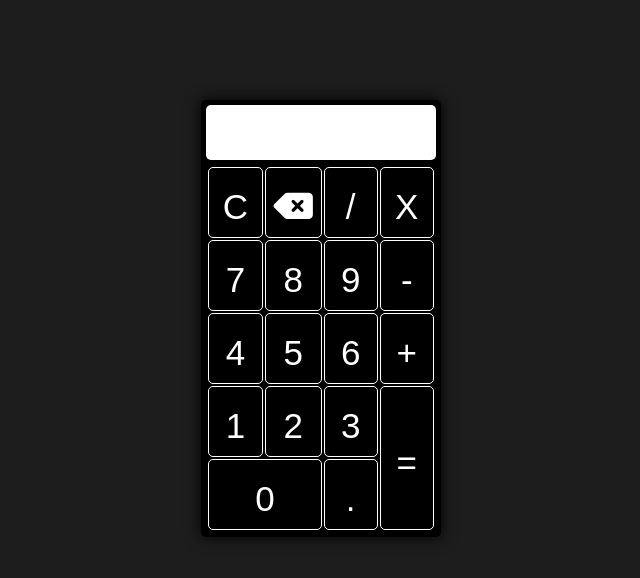
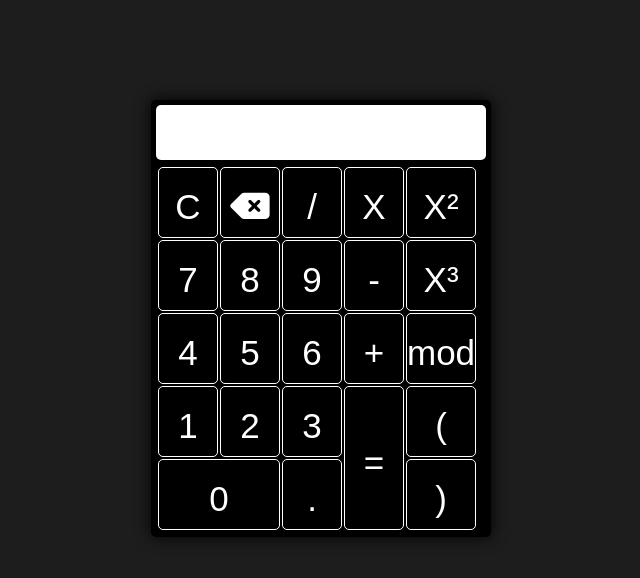
Before and after one commit to anasimas/desafio-front, a plain HTML site: page index.html in a window 1280 px wide. Shown: the whole page, without its empty margins (319-959 px from the left). Drawn offline with nearby package versions, Linux system fonts and the light colour scheme.

Commit message:
Add files via upload

```diff
--- a/index.html
+++ b/index.html
@@ -31,28 +31,33 @@
                             <td><button onclick="limpar()"><i class="fa-solid fa-delete-left"></i></button></td>
                             <td><button onclick="inserir('/')">/</button></td>
                             <td><button onclick="inserir('*')">X</button></td>
+                            <td><button onclick="power('2')">X²</button></td>
                         </tr>
                         <tr>
                             <td><button onclick="inserir('7')">7</button></td>
                             <td><button onclick="inserir('8')">8</button></td>
                             <td><button onclick="inserir('9')">9</button></td>
                             <td><button onclick="inserir('-')">-</button></td>
+                            <td><button onclick="power('3')">X³</button></td>
                         </tr>
                         <tr>
                             <td><button onclick="inserir('4')">4</button></td>
                             <td><button onclick="inserir('5')">5</button></td>
                             <td><button onclick="inserir('6')">6</button></td>
                             <td><button onclick="inserir('+')">+</button></td>
+                            <td><button onclick="inserir('%')">mod</button></td>
                         </tr>
                         <tr>
                             <td><button onclick="inserir('1')">1</button></td>
                             <td><button onclick="inserir('2')">2</button></td>
                             <td><button onclick="inserir('3')">3</button></td>
                             <td rowspan="2" onclick="calcular()"><button>=</button></td>
+                            <td><button onclick="inserir('(')">(</button></td>
                         </tr>
                         <tr>
                             <td colspan="2"><button onclick="inserir('0')">0</button></td>
                             <td><button onclick="inserir('.')">.</button></td>
+                            <td><button onclick="inserir(')')">)</button></td>
                         </tr>
                     </tbody>
                 </table>
--- a/script.js
+++ b/script.js
@@ -16,3 +16,9 @@ function calcular(){
     let calculo = document.getElementById('resultado').innerHTML;
     document.getElementById('resultado').innerHTML = eval(calculo);
 }
+
+function power(exp){
+    let calculo = document.getElementById('resultado').innerHTML;
+    document.getElementById('resultado').innerHTML = calculo + `^${exp}`;
+    document.getElementById('resultado').innerHTML = Math.pow(calculo,exp);
+}
--- a/style.css
+++ b/style.css
@@ -21,7 +21,7 @@ body{
 }
 
 .calculadora{
-    width: 240px;
+    width: 340px;
     display: flex;
     flex-direction: column;
     background-color: black;
```
